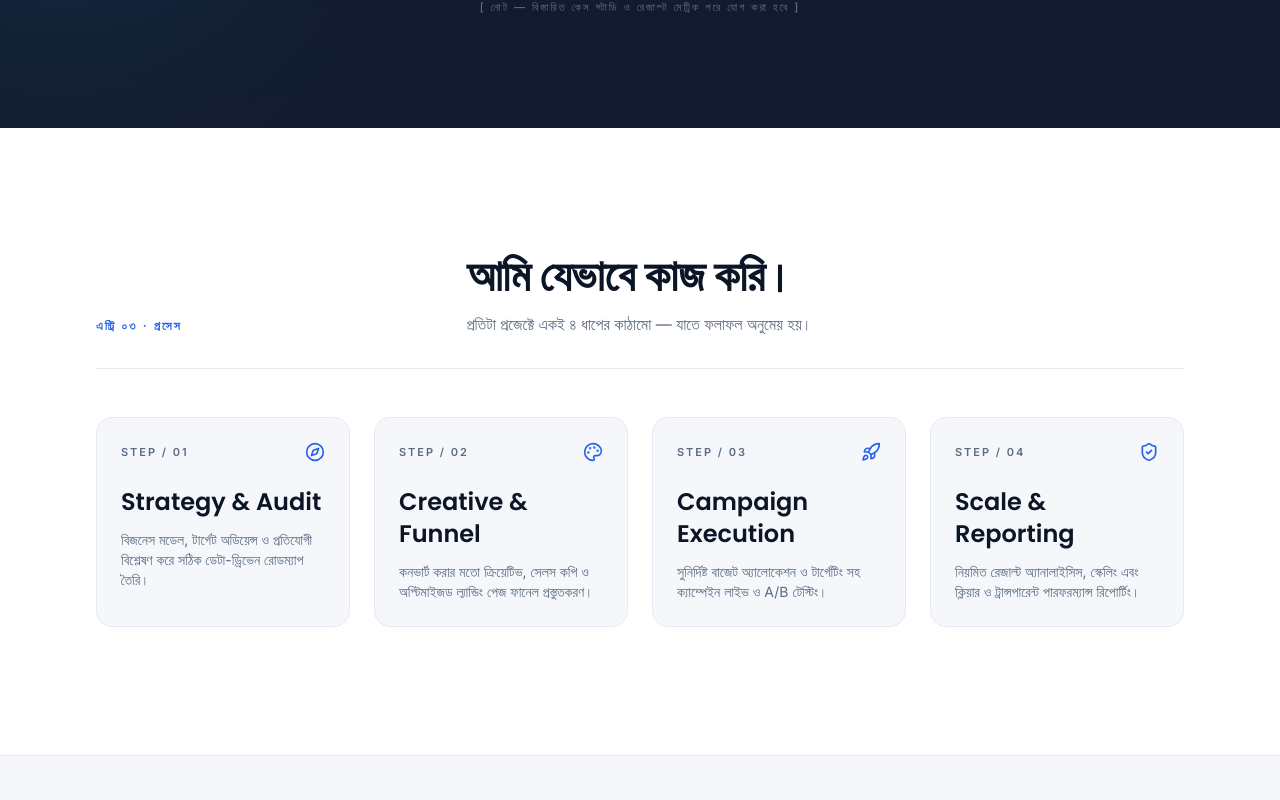
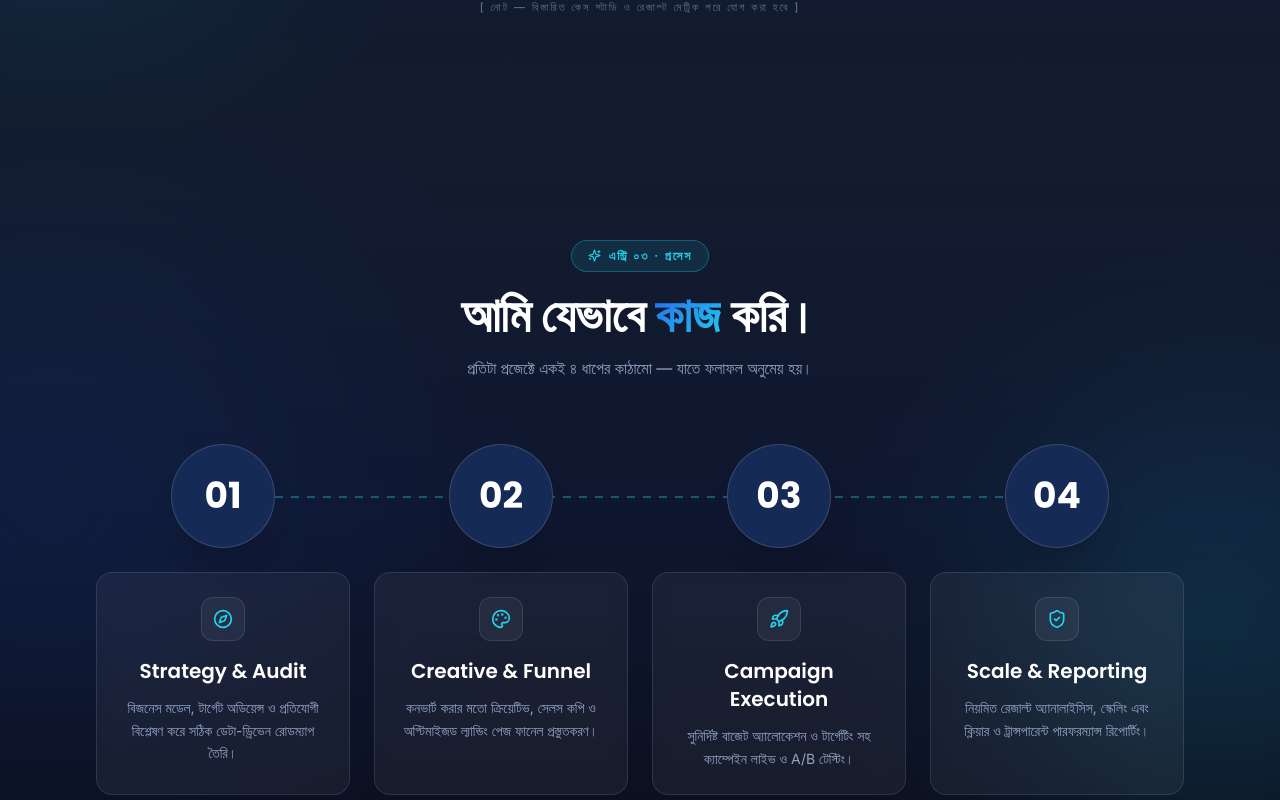
Before and after one commit to arifulislambd2420-source/Ariful-islam-, a React (Vite) app: page / in a window 1280 px wide. Shown: the part 2620-3420 px from the top of the page. Built offline with nearby package versions, Linux system fonts and the light colour scheme.

Commit message:
Process section redesign

```diff
--- a/src/components/Process.tsx
+++ b/src/components/Process.tsx
@@ -1,5 +1,4 @@
-import { Compass, Palette, Rocket, ShieldCheck, LucideIcon } from "lucide-react";
-import SectionHeader from "./SectionHeader";
+import { Compass, Palette, Rocket, ShieldCheck, LucideIcon, Sparkles } from "lucide-react";
 import { useSite } from "../context/SiteContext";
 import { EditableText } from "./admin/EditableText";
 
@@ -17,49 +16,121 @@ export default function Process() {
   };
 
   return (
-    <section id="about" className="py-24 sm:py-32">
-      <div className="container-x">
-        <SectionHeader
-          entry="এন্ট্রি ০৩ · প্রসেস"
-          title="আমি যেভাবে কাজ করি।"
-          intro="প্রতিটা প্রজেক্টে একই ৪ ধাপের কাঠামো — যাতে ফলাফল অনুমেয় হয়।"
+    <section
+      id="about"
+      className="relative overflow-hidden py-24 text-on-navy sm:py-28"
+      style={{
+        background:
+          "linear-gradient(180deg, #131c2e 0%, #0f1730 50%, #0a0e1a 100%)",
+      }}
+    >
+      {/* soft accent glows */}
+      <div
+        aria-hidden
+        className="pointer-events-none absolute -left-40 top-40 h-[420px] w-[420px] rounded-full bg-primary opacity-15 blur-[140px]"
+      />
+      <div
+        aria-hidden
+        className="pointer-events-none absolute -right-32 bottom-24 h-[380px] w-[380px] rounded-full bg-cyan opacity-15 blur-[120px]"
       />
 
-        <ol className="reveal grid gap-6 sm:grid-cols-2 lg:grid-cols-4">
+      <div className="container-x relative">
+        {/* Header */}
+        <div className="reveal mx-auto mb-16 max-w-3xl text-center">
+          <div className="inline-flex items-center gap-2 rounded-full border border-cyan/30 bg-cyan/10 px-4 py-1.5 backdrop-blur">
+            <Sparkles size={13} className="text-cyan" />
+            <span className="text-[12px] font-semibold uppercase tracking-[0.16em] text-cyan">
+              এন্ট্রি ০৩ · প্রসেস
+            </span>
+          </div>
+          <h2 className="mt-5 font-display text-3xl font-bold leading-tight text-white sm:text-4xl md:text-5xl">
+            আমি যেভাবে <span className="text-gradient">কাজ</span> করি।
+          </h2>
+          <p className="mx-auto mt-4 max-w-xl text-on-navy-muted">
+            প্রতিটা প্রজেক্টে একই ৪ ধাপের কাঠামো — যাতে ফলাফল অনুমেয় হয়।
+          </p>
+        </div>
+
+        {/* Timeline */}
+        <div className="reveal relative">
+          {/* Horizontal dashed connector (desktop only) */}
+          <div
+            aria-hidden
+            className="pointer-events-none absolute left-[12%] right-[12%] top-[52px] hidden lg:block"
+            style={{
+              height: "2px",
+              backgroundImage:
+                "repeating-linear-gradient(90deg, rgba(34,211,238,0.35) 0 8px, transparent 8px 16px)",
+            }}
+          />
+
+          <ol className="grid grid-cols-1 gap-8 lg:grid-cols-4 lg:gap-6">
             {data.process.map((step, i) => {
               const Icon = STEP_ICONS[i] || Compass;
               return (
-              <li
-                key={i}
-                className="relative rounded-2xl border border-border bg-surface p-6 transition-all hover:-translate-y-1 hover:border-primary/40 hover:shadow-card-hover"
+                <li key={i} className="relative flex flex-col items-center text-center">
+                  {/* Number badge (top) */}
+                  <div className="group/num relative z-10">
+                    <div className="absolute inset-0 rounded-full bg-cta-gradient opacity-0 blur-2xl transition-opacity duration-500 group-hover/num:opacity-40" />
+                    <div
+                      className="relative grid h-[104px] w-[104px] place-items-center rounded-full border border-white/15 bg-navy-2 shadow-xl transition-transform duration-300 group-hover/num:scale-110"
                     >
-                <div className="flex items-center justify-between">
                       <EditableText
                         as="span"
-                    className="text-[11px] font-semibold uppercase tracking-[0.18em] text-muted"
-                    value={`Step / ${step.n}`}
-                    onChange={(v) => updateStep(i, "n", v.replace(/^Step \/ /, ""))}
+                        className="block font-display text-4xl font-bold text-white transition-all duration-300 group-hover/num:bg-cta-gradient group-hover/num:bg-clip-text group-hover/num:text-transparent"
+                        value={step.n}
+                        onChange={(v) => updateStep(i, "n", v)}
                       />
-                  <Icon size={20} className="text-primary" />
                     </div>
+                  </div>
+
+                  {/* Vertical connector to next card (mobile / tablet only) */}
+                  {i < data.process.length - 1 && (
+                    <div
+                      aria-hidden
+                      className="absolute left-1/2 top-[104px] h-8 w-px -translate-x-1/2 lg:hidden"
+                      style={{
+                        backgroundImage:
+                          "repeating-linear-gradient(180deg, rgba(34,211,238,0.4) 0 6px, transparent 6px 12px)",
+                      }}
+                    />
+                  )}
+
+                  {/* Card body */}
+                  <div className="group mt-6 w-full flex-1 overflow-hidden rounded-2xl border border-white/10 bg-white/5 p-6 backdrop-blur transition-all duration-300 hover:-translate-y-1 hover:border-cyan/50 hover:bg-white/[0.08] hover:shadow-glow">
+                    {/* subtle hover glow */}
+                    <div
+                      aria-hidden
+                      className="pointer-events-none absolute -top-10 left-1/2 h-24 w-24 -translate-x-1/2 rounded-full bg-primary opacity-0 blur-3xl transition-opacity duration-500 group-hover:opacity-30"
+                    />
+
+                    <div className="relative">
+                      {/* Small icon chip */}
+                      <div className="mx-auto mb-4 grid h-11 w-11 place-items-center rounded-xl border border-white/10 bg-white/5 text-cyan transition-colors group-hover:border-cyan/50 group-hover:text-cyan">
+                        <Icon size={20} strokeWidth={2} />
+                      </div>
+
                       <EditableText
                         as="h3"
-                  className="mt-6 block font-display text-2xl font-semibold text-ink"
+                        className="block font-display text-xl font-semibold text-white transition-colors group-hover:text-cyan"
                         value={step.title}
                         onChange={(v) => updateStep(i, "title", v)}
                       />
                       <EditableText
                         as="p"
-                  className="mt-3 block text-sm text-muted"
+                        className="mt-3 block text-sm leading-relaxed text-on-navy-muted"
                         value={step.desc}
                         onChange={(v) => updateStep(i, "desc", v)}
                         multiline
                       />
+                    </div>
+                  </div>
                 </li>
               );
             })}
           </ol>
         </div>
+      </div>
     </section>
   );
 }
```
Lines whose indentation alone changed are shown as unchanged.
